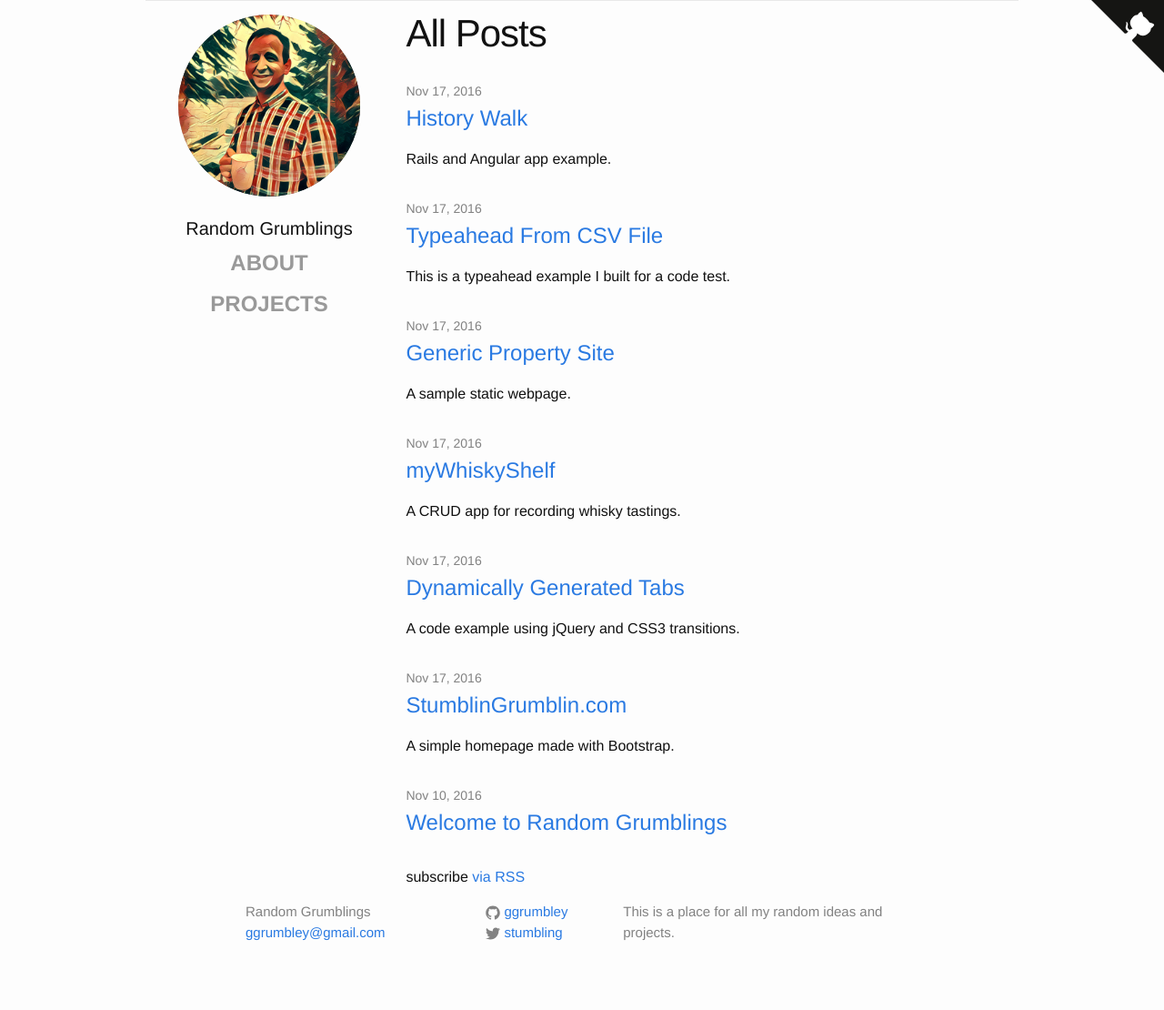
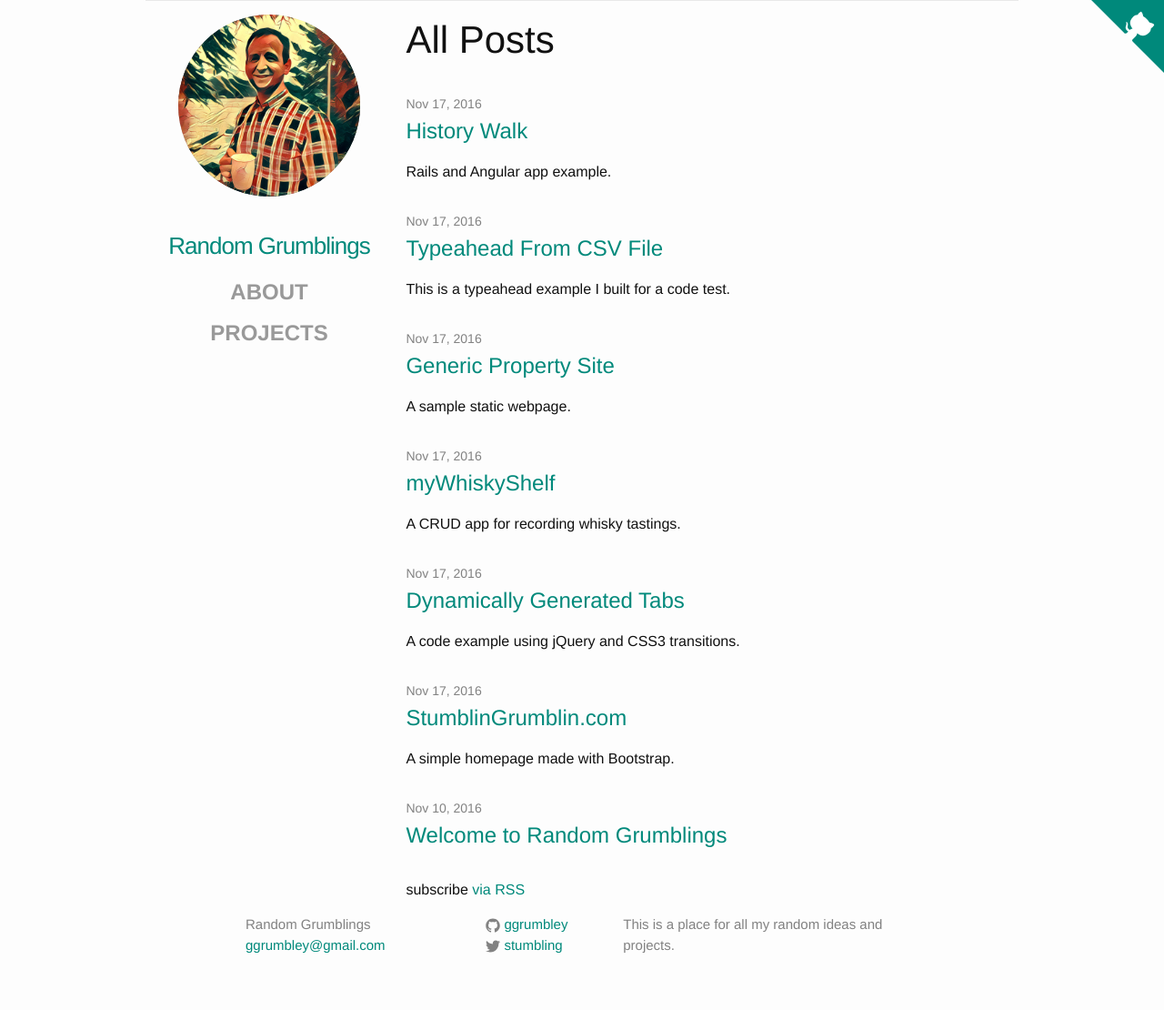
Before and after one commit to ggrumbley/ggrumbley.github.io, a Jekyll site: the page built from index.html, in a window 1280 px wide. Shown: the whole page at 91% size. Built offline with Jekyll 4.4.1, drawn with Linux system fonts in a browser that asks for light colours.

Commit message:
Updated color theme

```diff
--- a/_layouts/default.html
+++ b/_layouts/default.html
@@ -8,7 +8,7 @@
     {% include header.html %}
     <a href="http://github.com/ggrumbley/ggrumbley.github.io" class="github-corner" aria-label="View source on Github">
               <svg width="80" height="80" viewBox="0 0 250 250" style="position: absolute; top: 0px; right: 0px; border: 0px;" aria-hidden="true">
-                <path d="M0,0 L115,115 L130,115 L142,142 L250,250 L250,0 Z" fill="#151513"></path>
+                <path d="M0,0 L115,115 L130,115 L142,142 L250,250 L250,0 Z" fill="#00897b"></path>
                 <path class="octo-arm" d="M128.3,109.0 C113.8,99.7 119.0,89.6 119.0,89.6 C122.0,82.7 120.5,78.6 120.5,78.6 C119.2,72.0 123.4,76.3 123.4,76.3 C127.3,80.9 125.5,87.3 125.5,87.3 C122.9,97.6 130.6,101.9 134.4,103.2" fill="#ffffff" style="transform-origin: 130px 106px;"></path>
                 <path class="octo-body" d="M115.0,115.0 C114.9,115.1 118.7,116.5 119.8,115.4 L133.7,101.6 C136.9,99.2 139.9,98.4 142.2,98.6 C133.8,88.0 127.5,74.4 143.8,58.0 C148.5,53.4 154.0,51.2 159.7,51.0 C160.3,49.4 163.2,43.6 171.4,40.1 C171.4,40.1 176.1,42.5 178.8,56.2 C183.1,58.6 187.2,61.8 190.9,65.4 C194.5,69.0 197.7,73.2 200.1,77.6 C213.8,80.2 216.3,84.9 216.3,84.9 C212.7,93.1 206.9,96.0 205.4,96.6 C205.1,102.4 203.0,107.8 198.3,112.5 C181.9,128.9 168.3,122.5 157.7,114.1 C157.9,116.9 156.7,120.9 152.7,124.9 L141.0,136.5 C139.8,137.7 141.6,141.9 141.8,141.8 Z" fill="#ffffff"></path>
               </svg>
--- a/_sass/_base.scss
+++ b/_sass/_base.scss
@@ -98,11 +98,11 @@ a {
     text-decoration: none;
 
     &:visited {
-        color: darken($brand-color, 15%);
+        color: lighten($brand-color, 5%);
     }
 
     &:hover {
-        color: $text-color;
+        color: darken($brand-color, 5%);
         text-decoration: underline;
     }
 }
--- a/_sass/_layout.scss
+++ b/_sass/_layout.scss
@@ -2,14 +2,11 @@
  * Site header
  */
 .site-header {
-    //border-top: 5px solid $grey-color-dark;
-    //border-bottom: 1px solid $grey-color-light;
     float: left;
     height: 100%;
     max-width: 256px;
     padding: 1em;
     width: 25%;
-    //min-height: 56px;
 
 
     // Positioning context for the mobile navigation icon
@@ -41,8 +38,11 @@
     }
     .description {
       text-align: center;
+      color: #00897b;
+      font-size: 26px;
       font-weight: 300;
-      font-size: 20px;
+      line-height: 56px;
+      letter-spacing: -1px;
       margin-top: 1em;
     }
     .site-title {
@@ -261,8 +261,10 @@
 
 .post-title {
     font-size: 42px;
-    letter-spacing: -1px;
     line-height: 1;
+    // color: #00897b;
+    font-weight: 300;
+    line-height: 56px;
 
     @include media-query($on-laptop) {
         font-size: 36px;
--- a/css/main.scss
+++ b/css/main.scss
@@ -16,7 +16,7 @@ $spacing-unit:     30px;
 
 $text-color:       #111;
 $background-color: #fdfdfd;
-$brand-color:      #2a7ae2;
+$brand-color:      #00897b;
 
 $grey-color:       #828282;
 $grey-color-light: lighten($grey-color, 40%);
```
Also changed, not shown: 3 other files.
